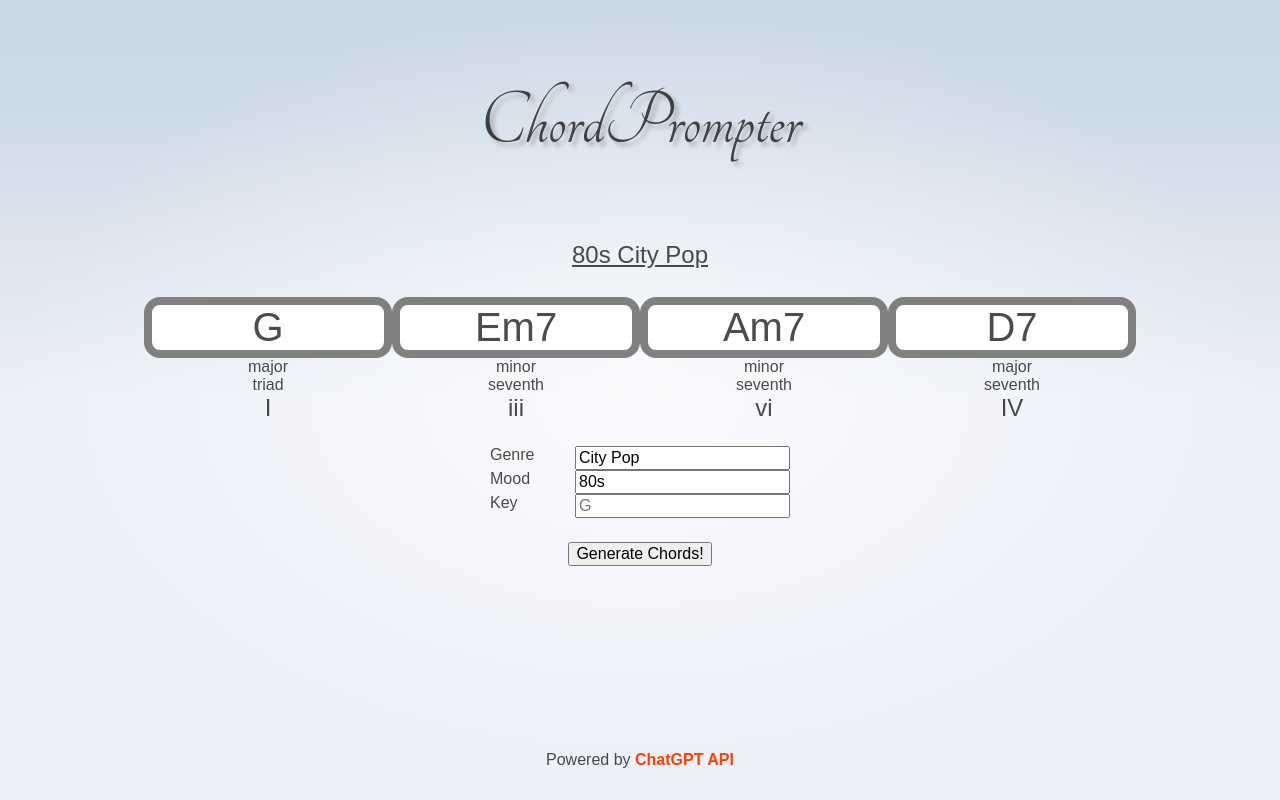
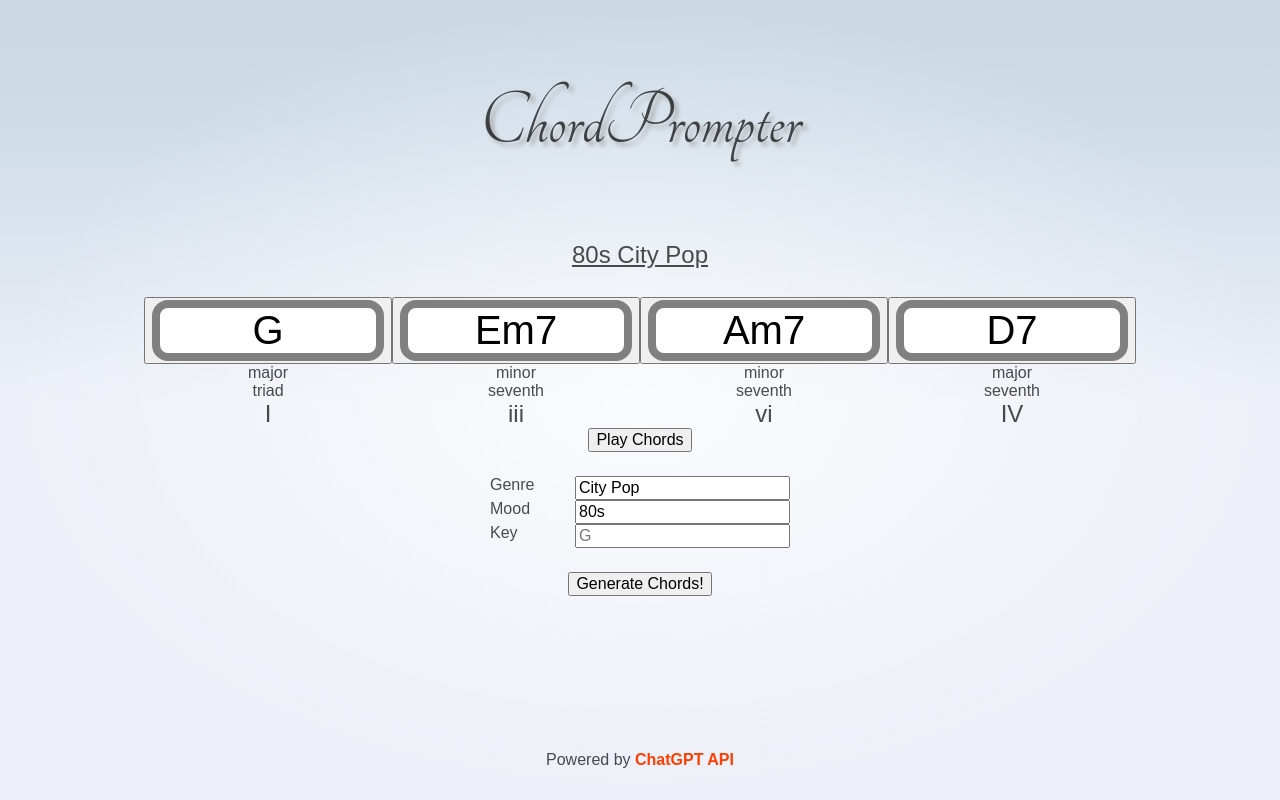
Before and after one commit to silloi/chord-prompter, a SvelteKit app: page / in a window 1280 px wide. Built offline with nearby package versions, Linux system fonts and the light colour scheme.

Commit message:
implement playing chord and chord progression

```diff
--- a/src/routes/+page.svelte
+++ b/src/routes/+page.svelte
@@ -1,6 +1,8 @@
 <script lang="ts">
 	import { useChat } from 'ai/svelte';
 	import { load } from 'js-yaml';
+	import { Chord } from 'tonal';
+	import * as Tone from 'tone';
 
 	const { input, handleSubmit, messages } = useChat();
 
@@ -71,7 +73,7 @@ ${key ? 'key: ' + key : ''}`
 	$: {
 		try {
 			if ($messages.slice(-1)[0]) {
-				const res = load($messages.slice(-1)[0].content);
+				const res = load($messages.slice(-1)[0].content) as { chordProgression: any[] };
 				console.log(res);
 				if ('chordProgression' in res && res.chordProgression.length) {
 					chordProgression = res.chordProgression;
@@ -79,6 +81,28 @@ ${key ? 'key: ' + key : ''}`
 			}
 		} catch (err) {}
 	}
+
+	const playChord = (chordSymbol: string) => {
+		const notes = Chord.get(chordSymbol).notes;
+		const synth = new Tone.PolySynth(Tone.Synth).toDestination();
+
+		notes.forEach((note) => {
+			synth.triggerAttackRelease(note + '4', 1);
+		});
+	};
+
+	const playChordProgression = (chordProgression: any[]) => {
+		chordProgression.forEach((chord, barIndex) => {
+			const notes = Chord.get(chord.chord).notes;
+			const synth = new Tone.PolySynth(Tone.Synth).toDestination();
+
+			const now = Tone.now();
+
+			notes.forEach((note) => {
+				synth.triggerAttackRelease(note + '4', 2, now + barIndex * 2);
+			});
+		});
+	};
 </script>
 
 <svelte:head>
@@ -94,9 +118,9 @@ ${key ? 'key: ' + key : ''}`
 	</div>
 	<div class="chord-group">
 		{#each chordProgression as chord}
-			<div class="chord-box">
+			<button class="chord-box" on:click={() => chord && playChord(chord.chord)}>
 				<div class="chord-name">{chord && chord.chord ? chord.chord : '...'}</div>
-			</div>
+			</button>
 		{/each}
 	</div>
 	<div class="degree-group">
@@ -108,6 +132,7 @@ ${key ? 'key: ' + key : ''}`
 			</div>
 		{/each}
 	</div>
+	<button on:click={() => playChordProgression(chordProgression)}>Play Chords</button>
 	<form on:submit={handleSubmit}>
 		<div class="input-group">
 			<div class="input-box">
```
